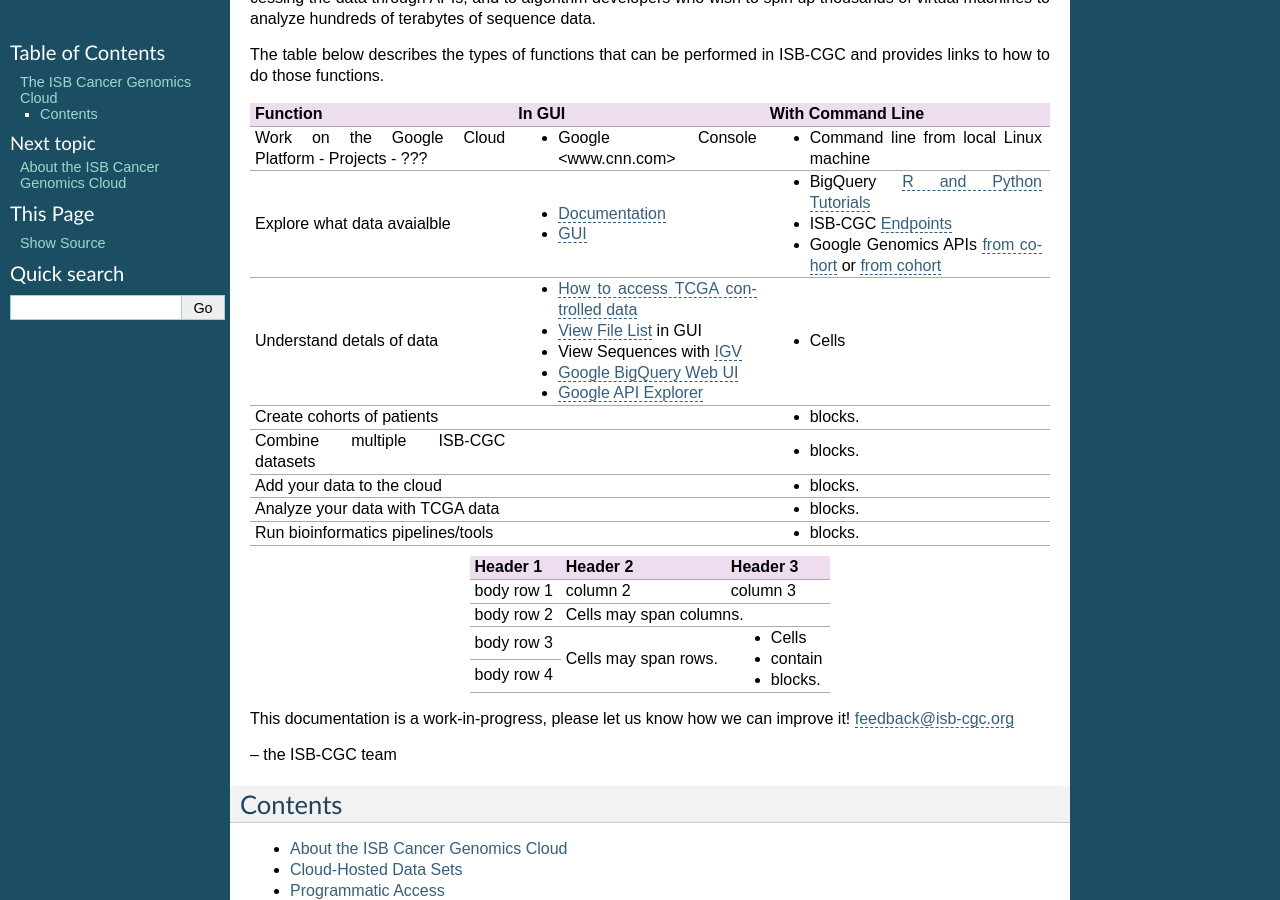
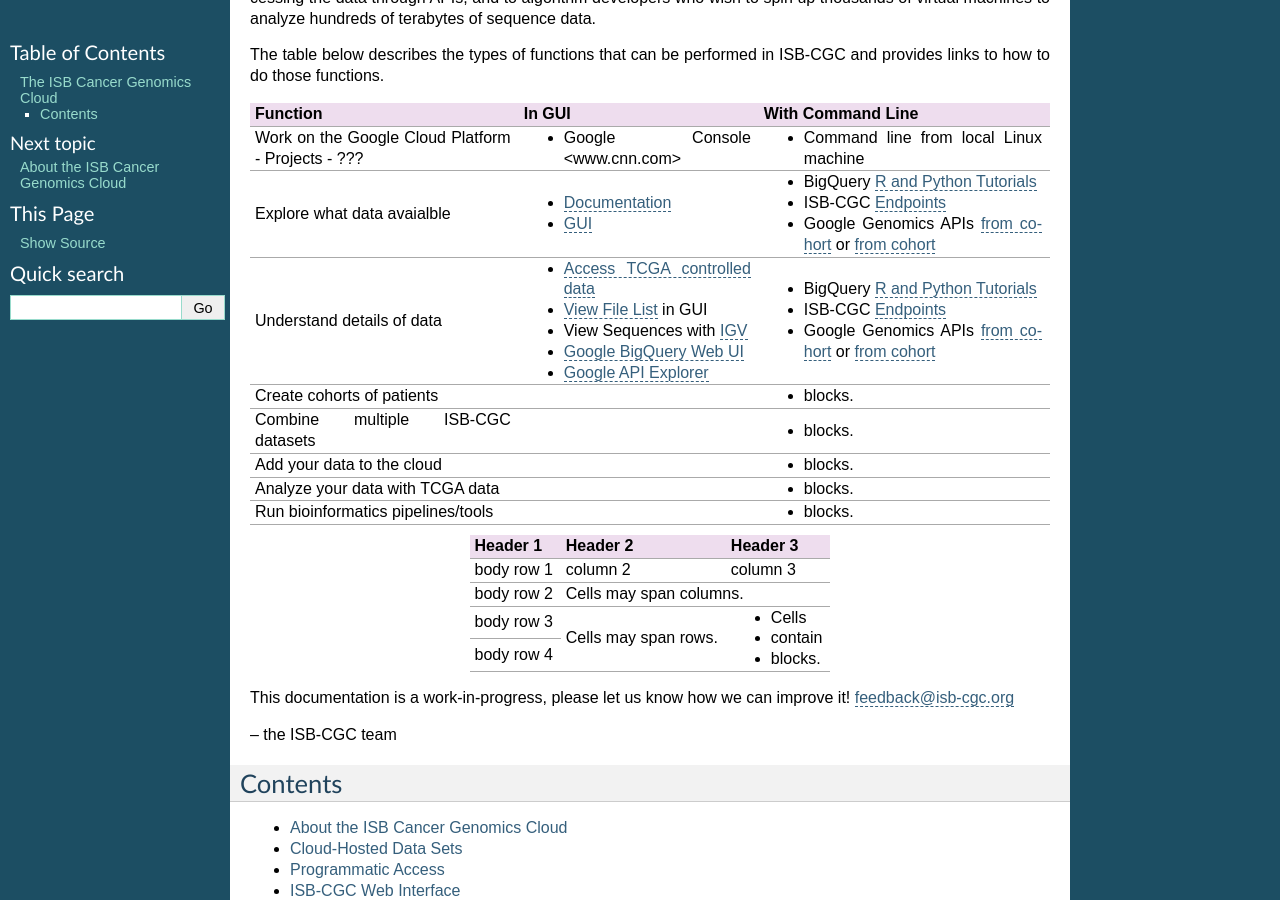
Before and after one commit to isb-cgc/readthedocs, a Sphinx documentation site: the page built from docs/source/index.rst, in a window 1280 px wide and 900 px high, scrolled down 710 px. Built offline with Sphinx 7.4.7, drawn with Linux system fonts in a browser that asks for light colours.

Commit message:
Update index.rst

```diff
--- a/docs/source/index.rst
+++ b/docs/source/index.rst
@@ -37,9 +37,9 @@
 |                                   |- `GUI </webapp/Saved-Cohorts.html>`_                                                                                           |- ISB-CGC `Endpoints </progapi/Programmatic-API.html>`_                                                                                                           |
 |                                   |                                                                                                                                |- Google Genomics APIs `from cohort </progapi/progapi2/google_genomics_from_cohort.html>`_ or `from cohort </progapi/progapi2/google_genomics_from_sample.html>`_ |
 +-----------------------------------+--------------------------------------------------------------------------------------------------------------------------------+------------------------------------------------------------------------------------------------------------------------------------------------------------------+
-|Understand detals of data          |- `How to access TCGA controlled data </webapp/Gaining-Access-To-TCGA-Contolled-Access-Data.html>`_                             |- Cells                                                                                                                                                           |
-|                                   |- `View File List </webapp/Saved-Cohorts.html?highlight="view file list">`_ in GUI                                              |                                                                                                                                                                  |
-|                                   |- View Sequences with `IGV </webapp/IGV-Browser.html>`_                                                                         |                                                                                                                                                                  |
+|Understand details of data         |- `Access TCGA controlled data </webapp/Gaining-Access-To-TCGA-Contolled-Access-Data.html>`_                                    |- BigQuery `R and Python Tutorials </progapi/Tutorials.html>`_                                                                                                    |
+|                                   |- `View File List </webapp/Saved-Cohorts.html?highlight="view file list">`_ in GUI                                              |- ISB-CGC `Endpoints </progapi/Programmatic-API.html>`_                                                                                                           |
+|                                   |- View Sequences with `IGV </webapp/IGV-Browser.html>`_                                                                         |- Google Genomics APIs `from cohort </progapi/progapi2/google_genomics_from_cohort.html>`_ or `from cohort </progapi/progapi2/google_genomics_from_sample.html>`_ |
 |                                   |- `Google BigQuery Web UI </progapi/bigqueryGUI/WalkthroughOfGoogleBigQuery.rst>`_                                              |                                                                                                                                                                  |
 |                                   |- `Google API Explorer <https://apis-explorer.appspot.com/apis-explorer/?base=https://api-dot-isb-cgc.appspot.com/_ah/api#p/>`_ |                                                                                                                                                                  |
 +-----------------------------------+--------------------------------------------------------------------------------------------------------------------------------+------------------------------------------------------------------------------------------------------------------------------------------------------------------+
```
